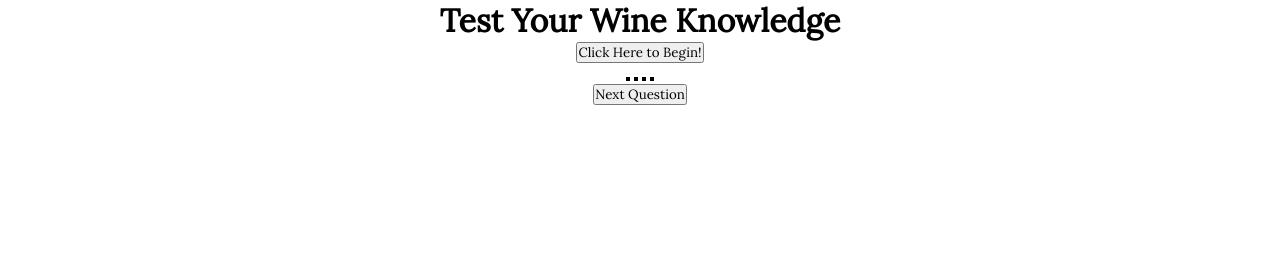
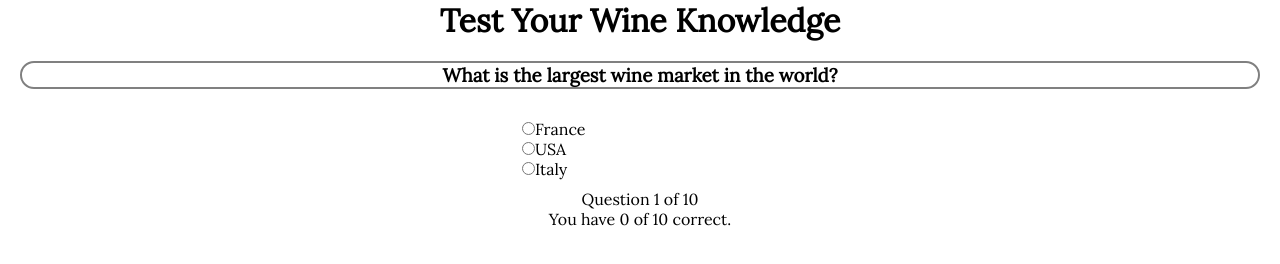
Before and after one commit to brandylavoy/js-quiz-app, a plain HTML site: page index.html in a window 1280 px wide. Both pictures are taken after a click on the button "Click Here to Begin!". Drawn offline with nearby package versions, Linux system fonts and the light colour scheme.

Commit message:
basic quiz functionality complete

```diff
--- a/app.js
+++ b/app.js
@@ -1,3 +1,5 @@
+//(function () {
+//    "use strict";
 /*--- Defining global variables ---*/
 
 //questions, andswers, correct response, info regarding the correct response
@@ -83,73 +85,91 @@ var questionsArray = [
         correctDetails: 'Cava is Spanish sparkling wine.'
         }
     ];
-
-//define the starting point
-
 var currentQuestionNumber = 0;
-var totalNumberOfQuestions = questionsArray.length;
+var totalNumberOfQuestion = questionsArray.length;
 var totalNumberOfCorrectAnswers = 0;
 
+//define functions
 
-// code that defines functions and objects
-//function to start quiz
-function startQuiz() {
-    alert("startQuiz() function activated")
+function questionDisplay() {
+    //alert("function questionDisplay active");
+    //    update the question text
+    $('#question').text(questionsArray[currentQuestionNumber].questionText);
+    //    delete all existing choices
+    $('#choices').empty();
 
+    //    get the total number of choices for the current question
+    var totalNumberOfChoices = questionsArray[currentQuestionNumber].questionChoices.length;
 
-}
-//function to load questions 1 at a time
-function askQuestion(questionText, questionChoices, questionCorrectChoice, correctDetails) {
-    this.questionText = questionText;
-    this.questionChoices = questionChoices;
-    this.questionCorrectChoice = questionCorrectChoice;
-    this.correctDetails = correctDetails;
-    alert("askQuestion() function activated")
+    //    loop through all the choices and append them to the choices container
+    for (var i = 0; i < totalNumberOfChoices; i++) {
+        //        loop through the answer choices and append them to the choices container
+        var buildEachChoiceHTML = '<input class="answer" type="radio"  name="option" value="' + i + '">' + questionsArray[currentQuestionNumber].questionChoices[i] + " <br/> ";
+        //        append that row to the choices container in HTML
+        $('#choices').append(buildEachChoiceHTML);
     }
 
-//function to verify answer
-function verifyResponse() {
-    return questionChoice === this.questionCorrectChoice
-    alert("verifyResponse() function activated")
-}
-//function to show which question you are on
-function showQuestionCount() {
-    alert("showScore() function activated")
-}
-//function to show how many questions you have gotten correct
-function showScore() {
-    alert("showScore() function activated")
+    //    display the number of the current question
+    $('#counter').text("Question " + (currentQuestionNumber + 1) + " of " + totalNumberOfQuestion);
+    $('#score').text("You have " + (totalNumberOfCorrectAnswers) + " of " + totalNumberOfQuestion + " correct.");
+
+    //    using functions
+
 }
 
 
+$(document).ready(function () {
+    $('#welcome').show();
+    $('#quiz').hide();
+    $('#results').hide();
 
-
-//code that uses the functions
-$(document).ready(function () {
-    //   hide quiz and result section on load
-    $(showQuestionCount).hide();
-    $(showScore).hide();
-
-    //starting the quiz
-    //make sure the results container is empty
-
-
-
-    //on click on "#startQuiz-button" load first question and hide the #startQuiz-button.
-
-
-
+    //on start quiz
+    $('#startQuizButton').on('click', function () {
+        $('#results').hide();
+        $('#welcome').hide();
+        $('#quiz').show();
+        $('.resultsText').empty();
+        questionDisplay();
 
     });
 
-//show quiz questions, current question number, and result section
-//get user answer
-//get the correct answer from the questionsArray
-//compare user answer with questionsArray
-//    if correct +1 to total number of correct answers
-//    console.log total number of correct answers
+    //    show quiz questions
+    $('#quiz').on('click', '.answer', function () {
 
+        //get the answer from the user
+        var userAnswer = $('input[class="answer"]:checked').val();
+        //
+        // get the correct answer from the question array
+        var correctAnswer = questionsArray[currentQuestionNumber].questionCorrectChoice;
+        console.log("userAnswer = ", userAnswer);
+        console.log("correctAnswer = ", correctAnswer);
+        if (userAnswer == correctAnswer) {
+            totalNumberOfCorrectAnswers++;
+            console.log(totalNumberOfCorrectAnswers);
+        }
 
-//if quiz is finished show the results page, if not contunue to next question
+        if ((currentQuestionNumber + 1) == totalNumberOfQuestion) {
+            $('#results').show();
+            $('#welcome').hide();
+            $('#quiz').hide();
 
-//on results page give option to start again
+            $('.resultsText').text("You have " + (totalNumberOfCorrectAnswers) + " of " + totalNumberOfQuestion + " correct.");
+
+        } else {
+            currentQuestionNumber++;
+            questionDisplay();
+        }
+    });
+
+    //        Load the start section from the results page
+    $('#results').on('click', '#startOver', function () {
+        $('#welcome').show();
+        $('#quiz').hide();
+        $('#results').hide();
+
+        currentQuestionNumber = 0;
+        totalNumberOfCorrectAnswers = 0;
+
+    })
+
+})
--- a/index.html
+++ b/index.html
@@ -12,24 +12,36 @@
     <header>
         <h1>Test Your Wine Knowledge</h1>
     </header>
-    <section>
+    <section class="welcome" id="welcome">
+        <h2>Wine Quiz</h2>
+        <h3>How well do you know wine?</h3>
         <!--       click this button to begin the quiz-->
-        <button id="startQuiz-button" type="button">Click Here to Begin!</button>
+        <button id="startQuizButton" type="button">Click Here to Begin!</button>
     </section>
-    <section class="buttons">
+    <section id="quiz" class="quiz">
+        <h3 id="question" class="text">What color wine is Carignane?</h3>
         <!--       buttons for the answer choices-->
-        <button id="button0" value="0"><span id="opt0"></span></button>
-        <button id="button1" value="1"><span id="opt1"></span></button>
-        <button id="button2" value="2"><span id="opt2"></span></button>
-        <button id="button3" value="3"><span id="opt3"></span></button>
+        <!--        input wrapper-->
+        <div id="choices" class="input-wrapper">
+            <input class="answer" type="radio" value="0" name="option"> Pink
+            <br>
+            <input class="answer" type="radio" value="1" name="option"> Red
+            <br>
+            <input class="answer" type="radio" value="2" name="option"> White
+            <br>
+            <input class="answer" type="radio" value="3" name="option"> I don't know
+            <br>
+        </div>
+        <div id="counter">Question x of y</div>
+        <div id="score">You have x of y correct</div>
+    </section>
+    <section class="results" id="results">
+        <div class="resultsText">Congratulations you got x out of y correct</div>
+        <button id="startOver" type="button">Try again</button>
+    </section>
+    <script src="https://code.jquery.com/jquery-3.1.1.js"></script>
+    <script src="app.js"></script>
 
-    </section>
-    <section>
-        <!--       click this button to move to the next question-->
-        <button id="nextQuestion" type="button">Next Question</button>
-    </section>
-    <script src="app.js"></script>
-    <script src="https://code.jquery.com/jquery-3.1.1.js"></script>
 </body>
 
 </html>
--- a/main.css
+++ b/main.css
@@ -6,13 +6,34 @@
     font-family: 'Lora', serif;
 }
 
-#startQuiz-button {}
+#startQuizButton {
+    margin: 0 auto;
+    width: 300px;
+    height: 150px;
+    border-radius: 50px;
+    background-color: firebrick;
+    color: white;
+    font-size: 20px;
+}
 
-section.buttons {}
+.quiz {
+    text-align: center;
+}
 
-#button0,
-#button1,
-#button2,
-#button3 {
-    border: 2px solid black;
+.quiz h3 {
+    margin: 20px;
+    border: 2px grey solid;
+    border-radius: 50px;
 }
+
+.quiz .input-wrapper {
+    margin: 0 auto;
+    width: 20%;
+    padding: 10px;
+    text-align: left;
+}
+
+input.answer {
+    border: 20px solid black;
+    padding: 5px;
+}
```
Lines whose indentation alone changed are shown as unchanged.
